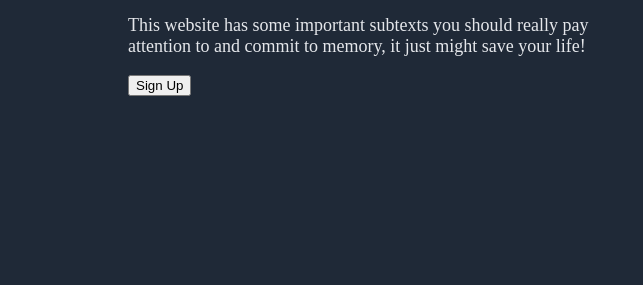
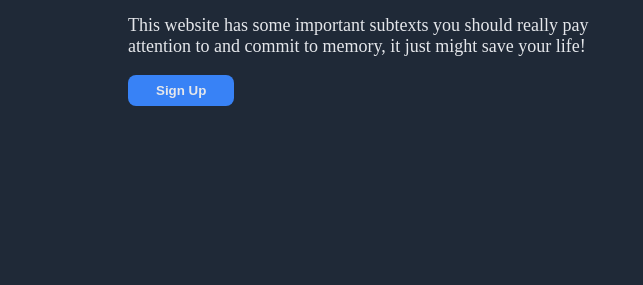
Before and after one commit to niklonberg/odin-landing-page, a plain HTML site: page index.html in a window 1280 px wide. Shown: the part 191-476 px from the top of the page, 0-643 px from the left. Drawn offline with Linux system fonts and the light colour scheme.

Commit message:
Finish styling of cta btn

```diff
--- a/index.html
+++ b/index.html
@@ -24,7 +24,7 @@
                     <p class="hero-secondary-text">This website has some important subtexts
                         you should really pay attention to and
                         commit to memory, it just might save your life!</p>
-                    <button>Sign Up</button>
+                    <button class="cta-btn">Sign Up</button>
                 </div>
                 <div>
                     <img src="https://source.unsplash.com/random/" width="1000px" height="300px" alt="a random photo from unsplash">
--- a/style.css
+++ b/style.css
@@ -80,3 +80,12 @@ section {
 section div {
     flex: 1;
 }
+
+.cta-btn {
+    background-color: var(--clr-cta-btn);
+    color: var(--clr-secondary-main-text);
+    font-weight: bold;
+    padding: 0.5rem 1.75rem;
+    border-radius: 0.5rem;
+    border: none;
+}
```
